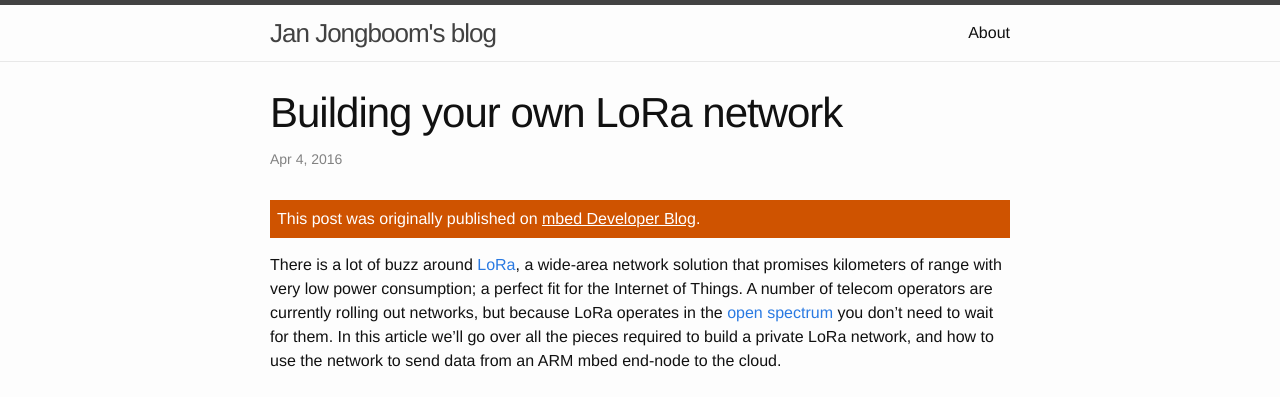
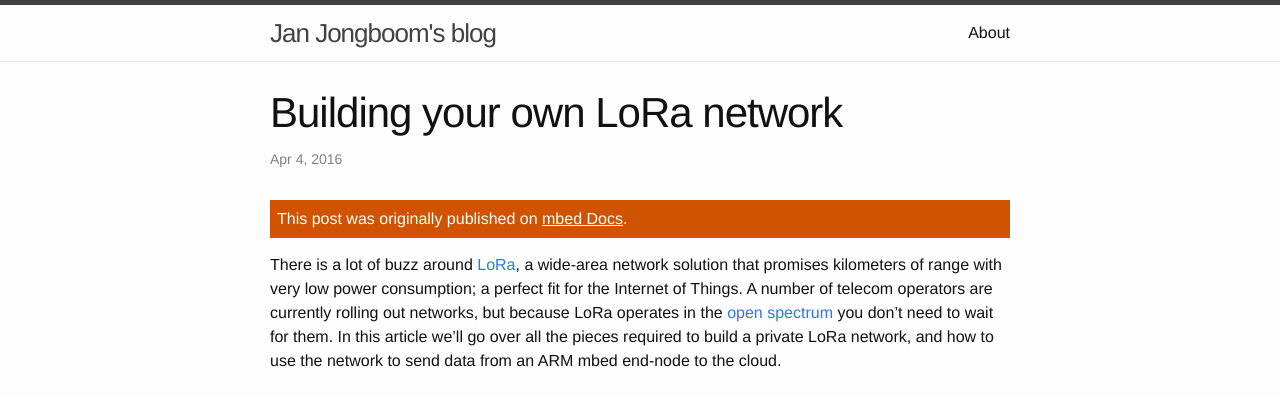
Before and after one commit to janjongboom/blog.janjongboom.com, a Jekyll site: the page built from _posts/2016-04-04-intro-to-lora.md, in a window 1280 px wide and 900 px high. Shown: the top 397 px of the window. Built offline with Jekyll 4.4.1, drawn with Linux system fonts in a browser that asks for light colours.

Commit message:
Correct link

```diff
--- a/_posts/2016-04-04-intro-to-lora.md
+++ b/_posts/2016-04-04-intro-to-lora.md
@@ -3,8 +3,8 @@
 title:    "Building your own LoRa network"
 date:     2016-04-04 11:00:00
 tags:     iot lora
-originalUrl: http://blog.mbed.com/post/139539984822/debugging-a-crashed-device-with-cmsis-dap
-originalName: "mbed Developer Blog"
+originalUrl: https://docs.mbed.com/docs/lora-with-mbed/en/latest/intro-to-lora/
+originalName: "mbed Docs"
 ---
 
 There is a lot of buzz around [LoRa](https://www.lora-alliance.org), a wide-area network solution that promises kilometers of range with very low power consumption; a perfect fit for the Internet of Things. A number of telecom operators are currently rolling out networks, but because LoRa operates in the [open spectrum](https://en.wikipedia.org/wiki/ISM_band) you don't need to wait for them. In this article we'll go over all the pieces required to build a private LoRa network, and how to use the network to send data from an ARM mbed end-node to the cloud.
```
